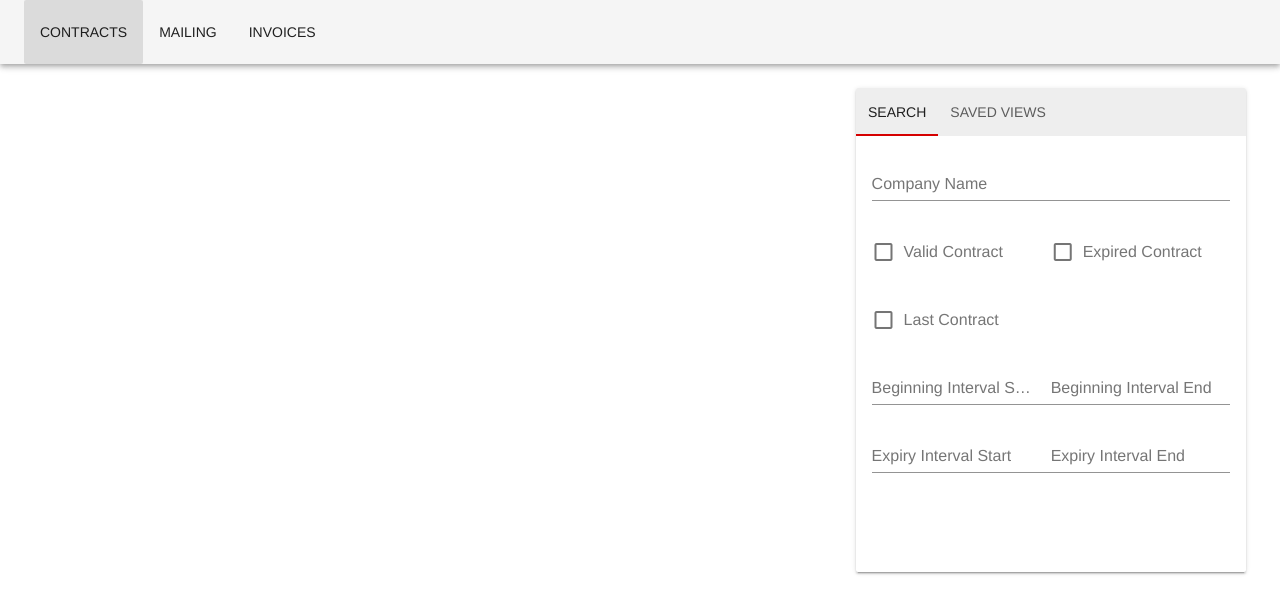
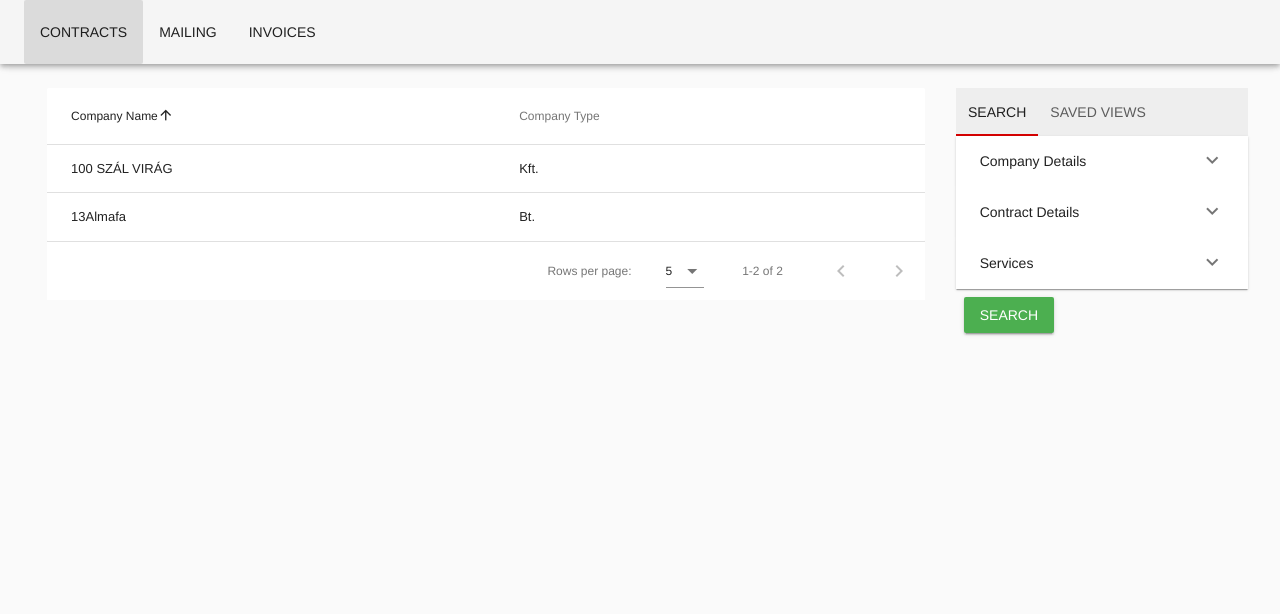
Before and after one commit to GabrielDCelery/szekhely-admin-practice, a Vue app in the folder frontend/: page /contracts in a window 1280 px wide. Shown: the top 614 px of the page. Built offline with nearby package versions, Linux system fonts and the light colour scheme.

Commit message:
Started experimenting with Vuetify

```diff
--- a/frontend/src/App.vue
+++ b/frontend/src/App.vue
@@ -1,7 +1,9 @@
 <template>
   <div id="app">
+    <v-app>
     <NavBar/>
     <router-view/>
+    </v-app>
   </div>
 </template>
 
--- a/frontend/src/views/Contracts.vue
+++ b/frontend/src/views/Contracts.vue
@@ -2,20 +2,31 @@
   <div class="contracts">
     <v-container>
         <v-layout>
-            <v-flex xs8>
+            <v-flex xs9>
                 <div class="col-content">
-
+                    <v-data-table
+                        :headers="dataTable.headers"
+                        :items="dataTable.contracts"
+                    >
+                        <template slot="items" slot-scope="props">
+                            <td class="text-xs-left">{{ props.item.name }}</td>
+                            <td class="text-xs-left">{{ props.item.type }}</td>
+                        </template>
+                    </v-data-table>
                 </div>
             </v-flex>
-            <v-flex xs4>
+            <v-flex xs3>
                 <div class="col-content">
+                        <v-tabs color="grey lighten-3" slider-color="red accent-4">
+                            <v-tab :key="'search'" ripple>Search</v-tab>
+                            <v-tab :key="'savedViews'" ripple>Saved Views</v-tab>
+                            <v-tab-item :key="'search'">
+                                <v-form>
+                                    <v-expansion-panel>
+                                        <v-expansion-panel-content>
+                                            <div slot="header">Company Details</div>
                                             <v-card>
-                        <v-tabs color="grey lighten-3" slider-color="red accent-4">
-                            <v-tab :key="search" ripple>Search</v-tab>
-                            <v-tab :key="savedViews" ripple>Saved Views</v-tab>
-                            <v-tab-item :key="search">
                                                 <v-card-text>
-                                    <v-form>
                                                     <v-layout>
                                                         <v-flex xs12>
                                                             <v-text-field
@@ -24,6 +35,23 @@
                                                             </v-text-field>
                                                         </v-flex>
                                                     </v-layout>
+                                                    <v-layout>
+                                                        <v-flex xs12>
+                                                            <v-text-field
+                                                                label="Manager Name"
+                                                            >
+                                                            </v-text-field>
+                                                        </v-flex>
+                                                    </v-layout>
+                                                </v-card-text>
+                                            </v-card>
+                                        </v-expansion-panel-content>
+                                    </v-expansion-panel>
+                                    <v-expansion-panel>
+                                        <v-expansion-panel-content>
+                                            <div slot="header">Contract Details</div>
+                                            <v-card>
+                                                <v-card-text>
                                                     <v-layout>
                                                         <v-flex xs6>
                                                             <v-checkbox
@@ -78,27 +106,83 @@
                                                             </v-text-field>
                                                         </v-flex>
                                                     </v-layout>
-                                        <!--
-                                        <v-date-picker
-                                            no-title
-                                            v-model="picker"
-                                            :date-format="date => new Date(date).toDateString()"
-                                            :formatted-value.sync="formatted"
+                                                </v-card-text>
+                                            </v-card>
+                                        </v-expansion-panel-content>
+                                    </v-expansion-panel>
+                                    <v-expansion-panel>
+                                        <v-expansion-panel-content>
+                                            <div slot="header">Services</div>
+                                            <v-card>
+                                                <v-card-text>
+                                                    <v-layout>
+                                                        <v-flex xs6>
+                                                            <v-checkbox
+                                                                label="Valid Contract"
                                                             >
-                                        </v-date-picker>
-                                        -->
+                                                            </v-checkbox>
+                                                        </v-flex>
+                                                        <v-flex xs6>
+                                                            <v-checkbox
+                                                                label="Expired Contract"
+                                                            >
+                                                            </v-checkbox>
+                                                        </v-flex>
+                                                    </v-layout>
+                                                    <v-layout>
+                                                        <v-flex>
+                                                            <v-checkbox
+                                                            label="Last Contract"
+                                                            >
+                                                            </v-checkbox>
+                                                        </v-flex>
+                                                    </v-layout>
+                                                    <v-layout>
+                                                        <v-flex xs6>
+                                                            <v-text-field
+                                                                label="Beginning Interval Start"
+                                                                v-model="formatted"
+                                                            >
+                                                            </v-text-field>
+                                                        </v-flex>
+                                                        <v-flex xs6>
+                                                            <v-text-field
+                                                                label="Beginning Interval End"
+                                                                v-model="formatted"
+                                                            >
+                                                            </v-text-field>
+                                                        </v-flex>
+                                                    </v-layout>
+                                                    <v-layout>
+                                                        <v-flex xs6>
+                                                            <v-text-field
+                                                                label="Expiry Interval Start"
+                                                                v-model="formatted"
+                                                            >
+                                                            </v-text-field>
+                                                        </v-flex>
+                                                        <v-flex xs6>
+                                                            <v-text-field
+                                                                label="Expiry Interval End"
+                                                                v-model="formatted"
+                                                            >
+                                                            </v-text-field>
+                                                        </v-flex>
+                                                    </v-layout>
+                                                </v-card-text>
+                                            </v-card>
+                                        </v-expansion-panel-content>
+                                    </v-expansion-panel>
                                 </v-form>
-                                </v-card-text>
+                                <v-card-actions>
+                                    <v-btn color="success">Search</v-btn>
+                                </v-card-actions>
                             </v-tab-item>
-                            <v-tab-item :key="savedViews">
+                            <v-tab-item :key="'savedViews'">
                                 2
                             </v-tab-item>
                         </v-tabs>
-                        <v-card-title>
-                        </v-card-title>
-                        <v-card-text>
-                        </v-card-text>
-                    </v-card>
+
                 </div>
             </v-flex>
         </v-layout>
@@ -111,6 +195,30 @@ export default {
   name: "contracts",
   data: () => {
     return {
+      dataTable: {
+        headers: [
+          {
+            text: "Company Name",
+            align: "left",
+            value: "name"
+          },
+          {
+            text: "Company Type",
+            align: "left",
+            value: "type"
+          }
+        ],
+        contracts: [
+          {
+            name: "100 SZÁL VIRÁG",
+            type: "Kft."
+          },
+          {
+            name: "13Almafa",
+            type: "Bt."
+          }
+        ]
+      },
       picker: "",
       formatted: ""
     };
```
Also changed, not shown: 2 other files (tests, documents, lock files or other folders). Lines whose indentation alone changed are shown as unchanged.
